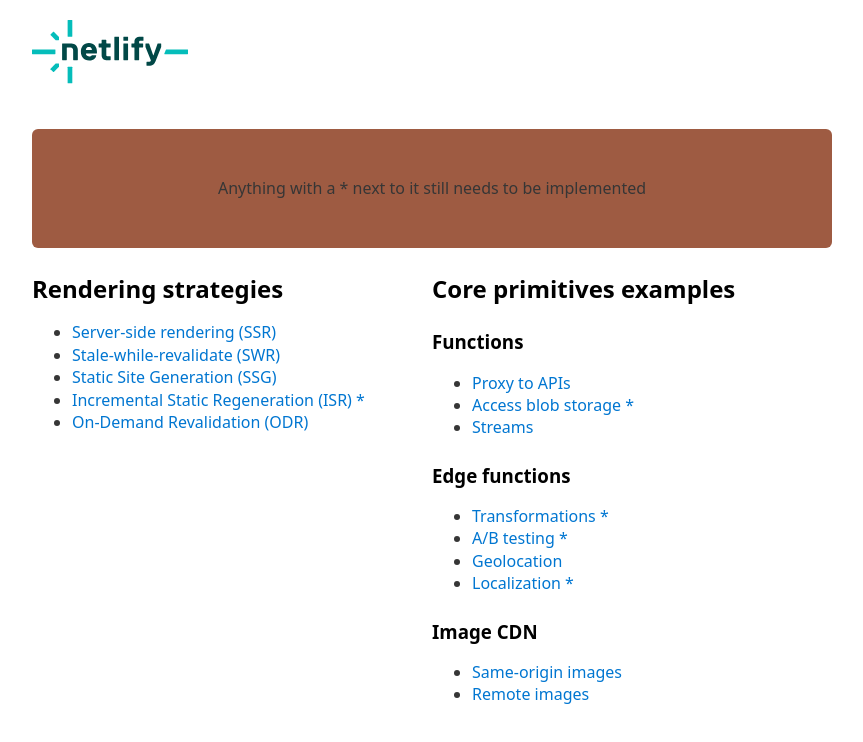
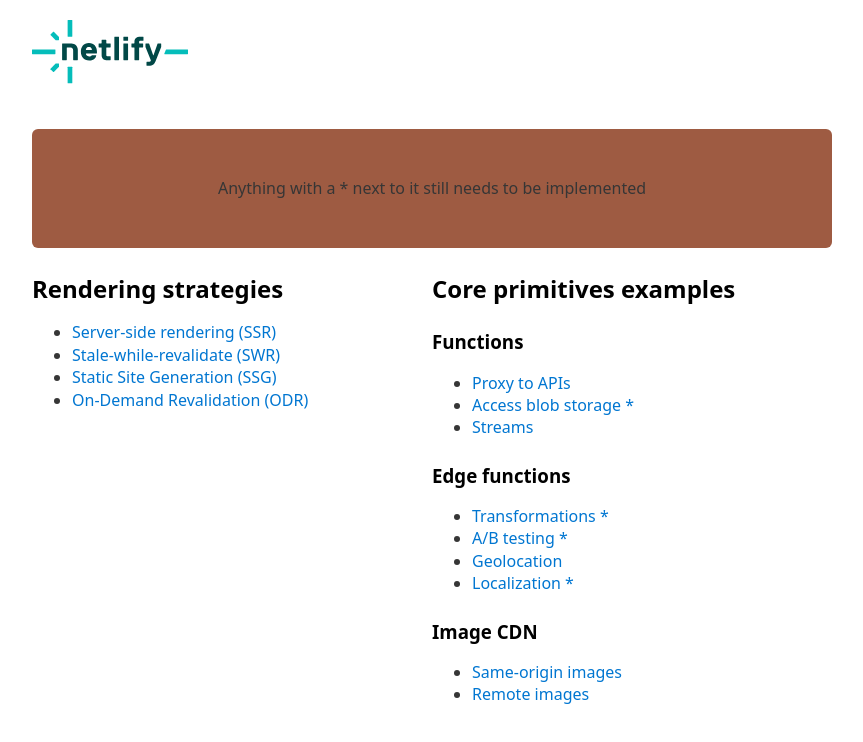
Before and after one commit to netlify/netlify-workshop, a Next.js app: page / in a window 1280 px wide. Shown: the top 742 px of the page, without its empty margins (208-1071 px from the left). Built offline with nearby package versions, Linux system fonts and the light colour scheme.

Commit message:
remove isr as swr achieves the same outcome

```diff
--- a/src/pages/index.tsx
+++ b/src/pages/index.tsx
@@ -29,11 +29,6 @@
             <li>
               <Link href="/rendering-strategies/ssg">
                 Static Site Generation (SSG)
-              </Link>
-            </li>
-            <li>
-              <Link href="/rendering-strategies/isr">
-                Incremental Static Regeneration (ISR) *
               </Link>
             </li>
             <li>
```
